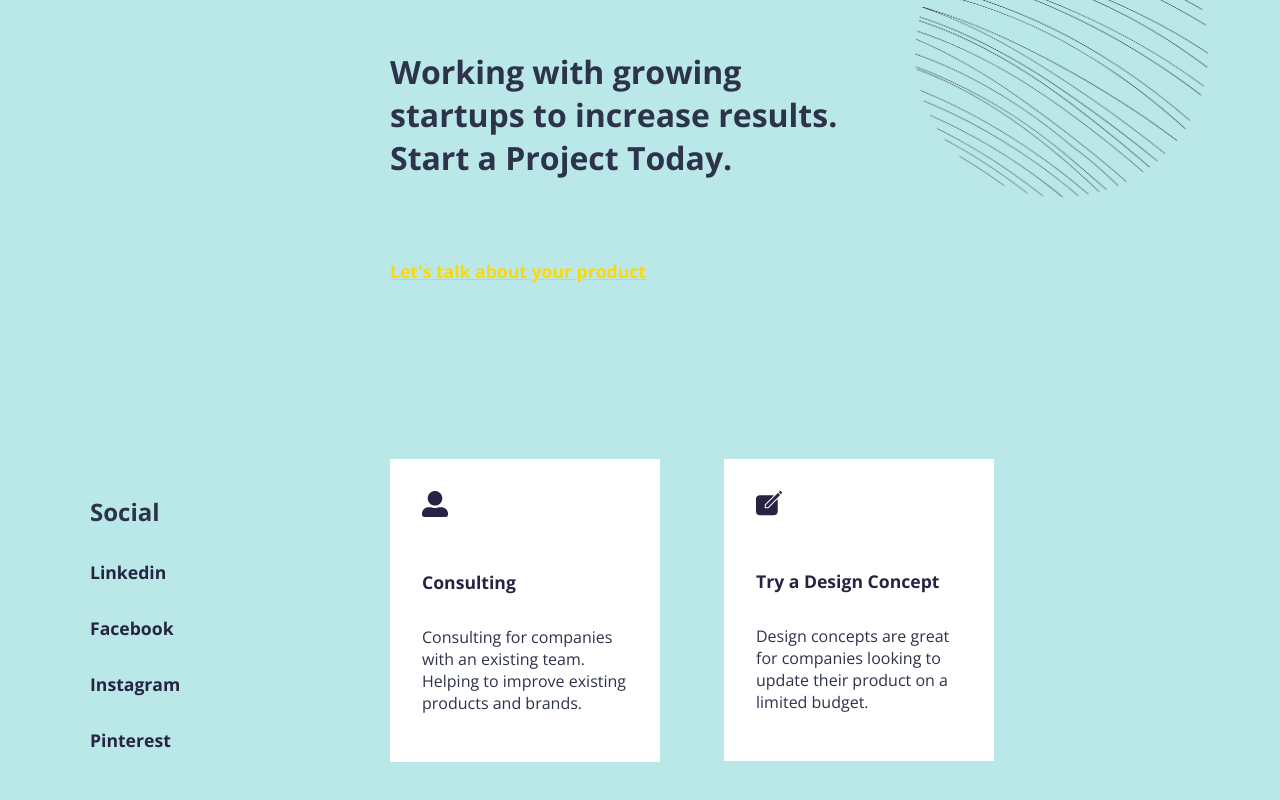
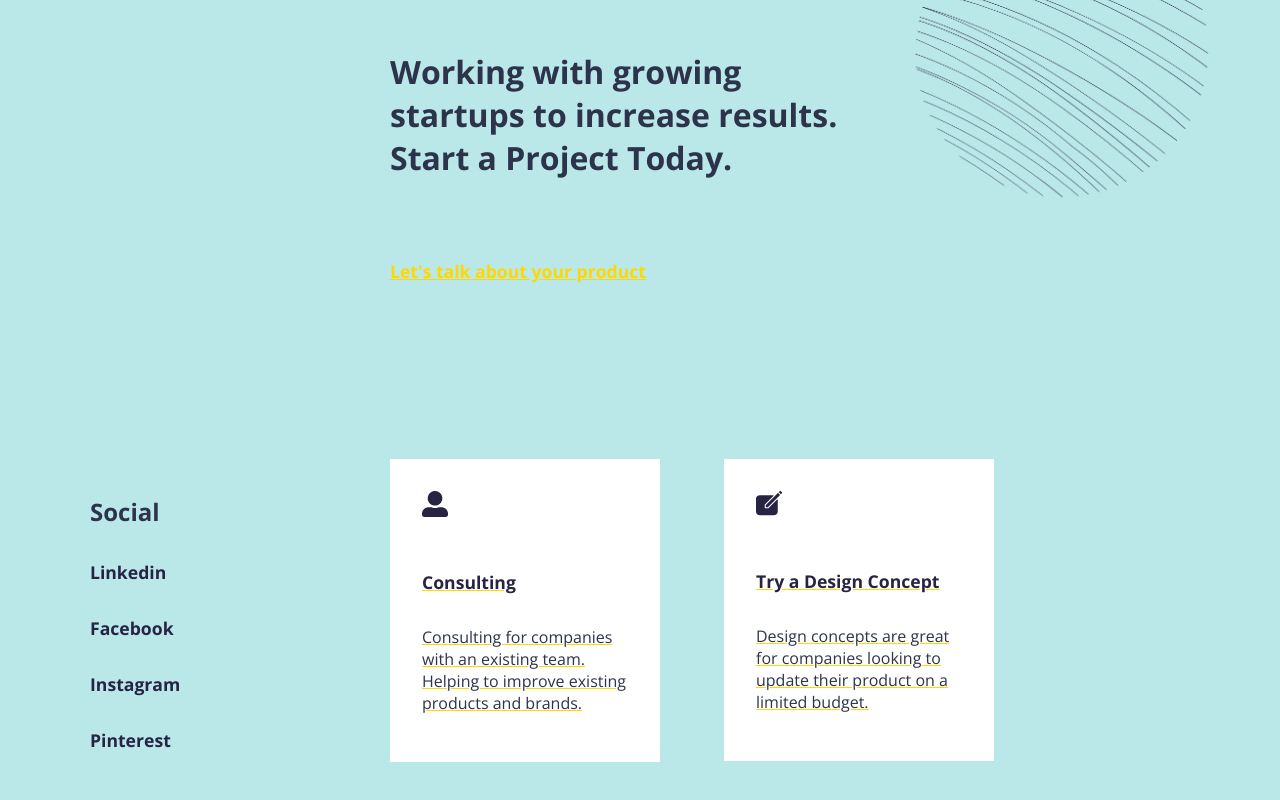
Before and after one commit to roxtran/roxanne-react, a React (Create React App) app: page / in a window 1280 px wide. Shown: the part 3657-4457 px from the top of the page. Built offline with nearby package versions, Linux system fonts and the light colour scheme.

Commit message:
add link

```diff
--- a/src/components/Footer.js
+++ b/src/components/Footer.js
@@ -33,7 +33,7 @@ const Footer = () => {
         Let's talk about your product
       </a>
       <Cards>
-        <Card>
+        <Card href='mailto:tran.rox@gmail.com?subject=Consulting'>
           <img src={consult} alt='consulting' />
           <h4>Consulting</h4>
           <p>
@@ -41,7 +41,7 @@ const Footer = () => {
             existing products and brands.
           </p>
         </Card>
-        <Card>
+        <Card href='mailto:tran.rox@gmail.com?subject=Design Concept'>
           <img src={design} alt='design concept' />
           <h4>Try a Design Concept</h4>
           <p>
```
